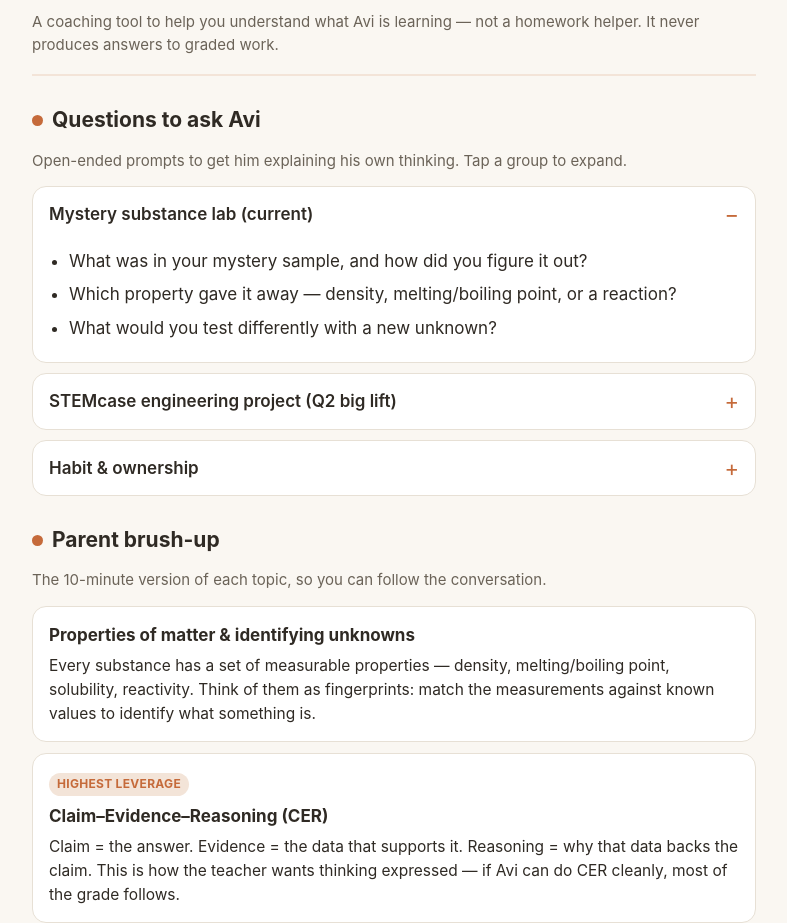
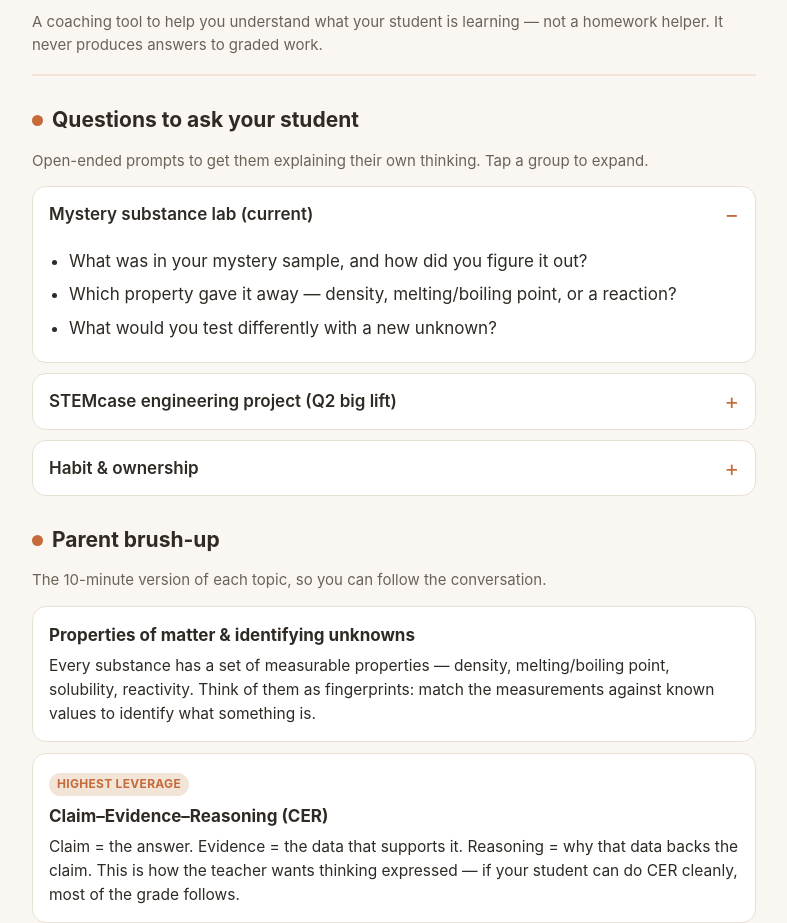
Before and after one commit to mndoci/science-companion, a plain HTML site: page index.html in a window 1280 px wide. Shown: the part 89-1012 px from the top of the page, without its empty margins (246-1033 px from the left). Drawn offline with Linux system fonts and the light colour scheme.

Commit message:
Make copy generic: replace Avi with your student

```diff
--- a/index.html
+++ b/index.html
@@ -162,13 +162,13 @@
 
   <header class="app">
     <h1>Science Companion</h1>
-    <p class="tagline">A coaching tool to help you understand what Avi is learning &mdash; not a homework helper. It never produces answers to graded work.</p>
+    <p class="tagline">A coaching tool to help you understand what your student is learning &mdash; not a homework helper. It never produces answers to graded work.</p>
   </header>
 
-  <!-- 1. Questions to ask Avi -->
+  <!-- 1. Questions to ask your student -->
   <section>
-    <h2><span class="dot"></span>Questions to ask Avi</h2>
-    <p class="lead">Open-ended prompts to get him explaining his own thinking. Tap a group to expand.</p>
+    <h2><span class="dot"></span>Questions to ask your student</h2>
+    <p class="lead">Open-ended prompts to get them explaining their own thinking. Tap a group to expand.</p>
 
     <details open>
       <summary>Mystery substance lab (current)</summary>
@@ -220,7 +220,7 @@
     <div class="card">
       <span class="tag">Highest leverage</span>
       <h3>Claim&ndash;Evidence&ndash;Reasoning (CER)</h3>
-      <p>Claim = the answer. Evidence = the data that supports it. Reasoning = why that data backs the claim. This is how the teacher wants thinking expressed &mdash; if Avi can do CER cleanly, most of the grade follows.</p>
+      <p>Claim = the answer. Evidence = the data that supports it. Reasoning = why that data backs the claim. This is how the teacher wants thinking expressed &mdash; if your student can do CER cleanly, most of the grade follows.</p>
     </div>
 
     <div class="card">
@@ -294,7 +294,7 @@
       <div class="policy">
         <div class="row green"><span class="label">Green</span> &mdash; AI is allowed. Use it to explore, brainstorm, and check understanding.</div>
         <div class="row yellow"><span class="label">Yellow</span> &mdash; Limited/specific AI use only, as the assignment directs. Read the instructions.</div>
-        <div class="row red"><span class="label">Red</span> &mdash; No AI. The work must be entirely Avi&rsquo;s own. This tool is for understanding, never for answering Red work.</div>
+        <div class="row red"><span class="label">Red</span> &mdash; No AI. The work must be entirely your student&rsquo;s own. This tool is for understanding, never for answering Red work.</div>
       </div>
     </div>
   </section>
```
